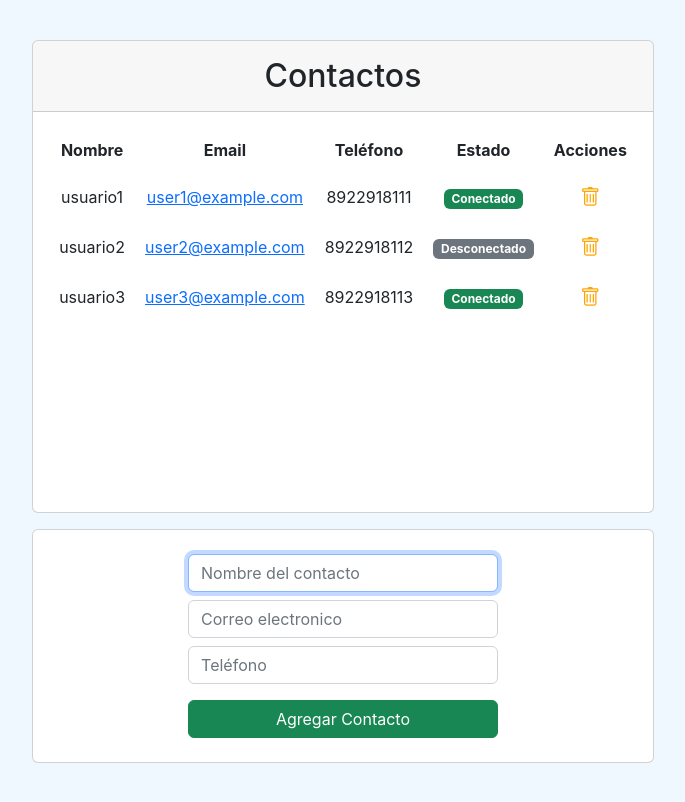
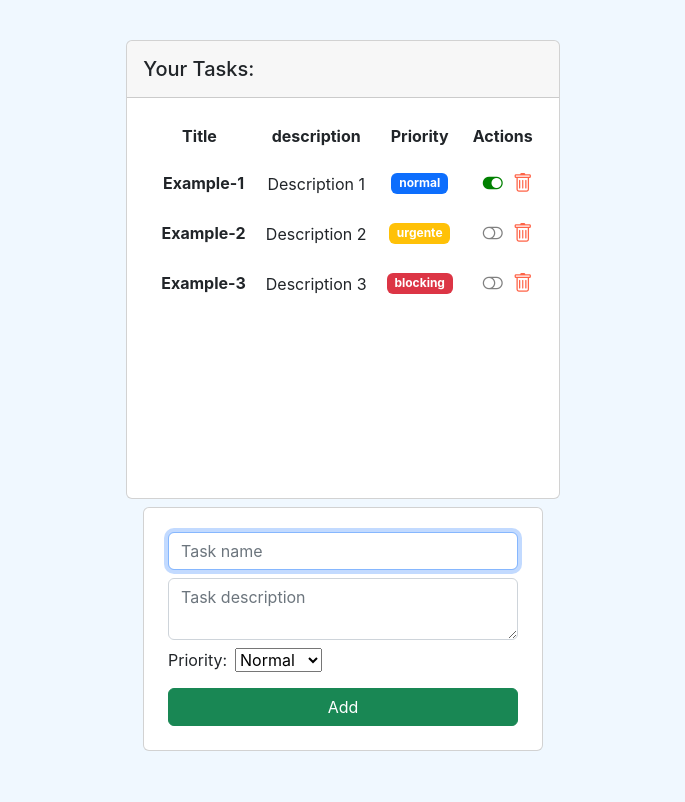
Before and after one commit to StivenAAmayaS/Aprendiendo-React-en-OB, a React (Create React App) app: page / in a window 1280 px wide. Shown: the whole page, without its empty margins (297-982 px from the left). Built offline with nearby package versions, Linux system fonts and the light colour scheme.

Commit message:
Sesion 10 Debugger finalizada

```diff
--- a/src/App.js
+++ b/src/App.js
@@ -3,7 +3,7 @@ import TasklistComponent from './components/container/task_list';
 
 // import Greeting from './components/pure/greeting';
 // import GreetingF from './components/pure/greetingF';
-import ContactListComponent from './components/container/ContactListComponent';
+// import ContactListComponent from './components/container/ContactListComponent';
 // import { Ejemplo1 } from './hooks/ejemplo1';
 // import { Ejemplo2 } from './hooks/ejemplo2';
 // import MiComponenteContexto from './hooks/ejemplo3';
@@ -36,9 +36,9 @@ function App() {
       {/* <Father></Father> */}
 
       {/* Ejercicio sesiones 7, 8 y 9 */}
-      <ContactListComponent></ContactListComponent>
+      {/* <ContactListComponent></ContactListComponent> */}
 
-      {/* <TasklistComponent></TasklistComponent> */}
+      <TasklistComponent></TasklistComponent>
     </div>
   );
 }
```
Also changed, not shown: 1 other file (tests, documents, lock files or other folders).
